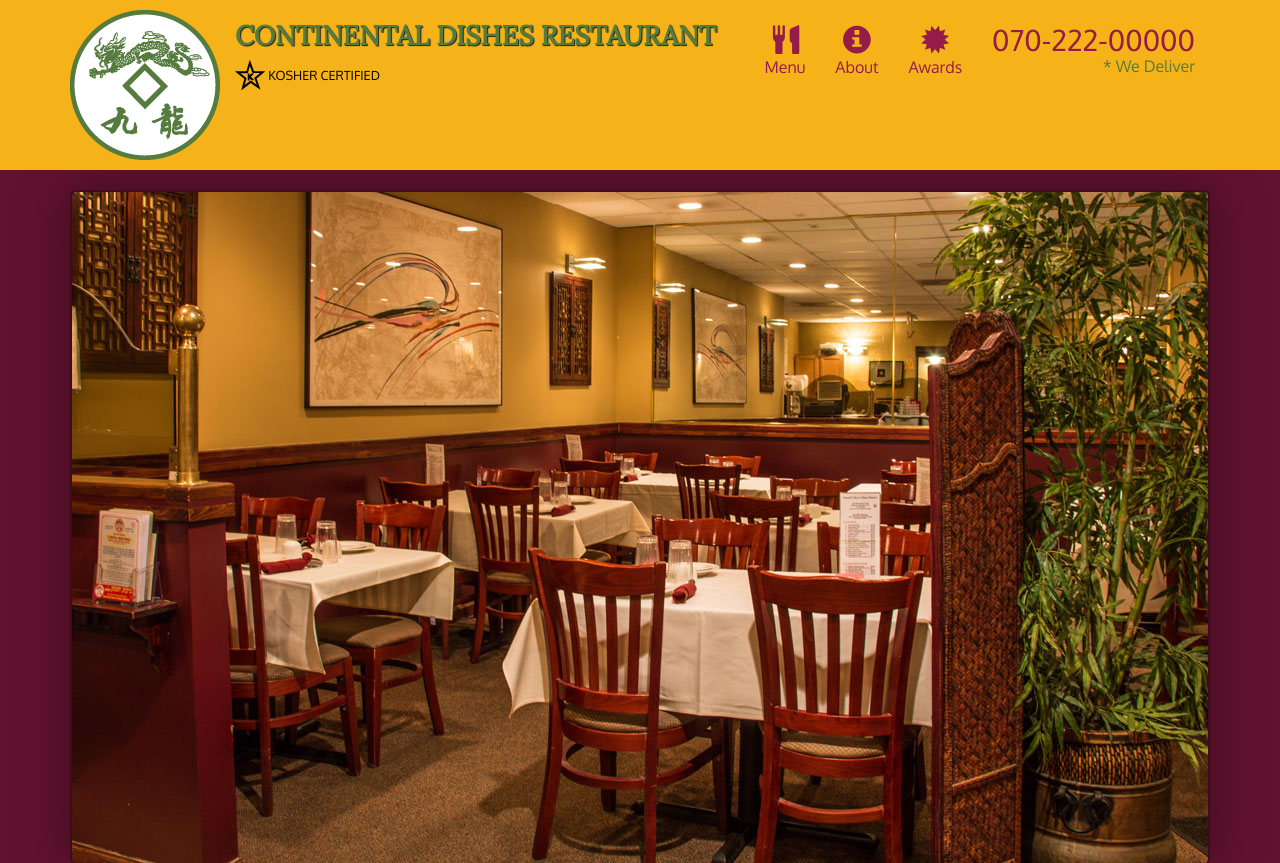
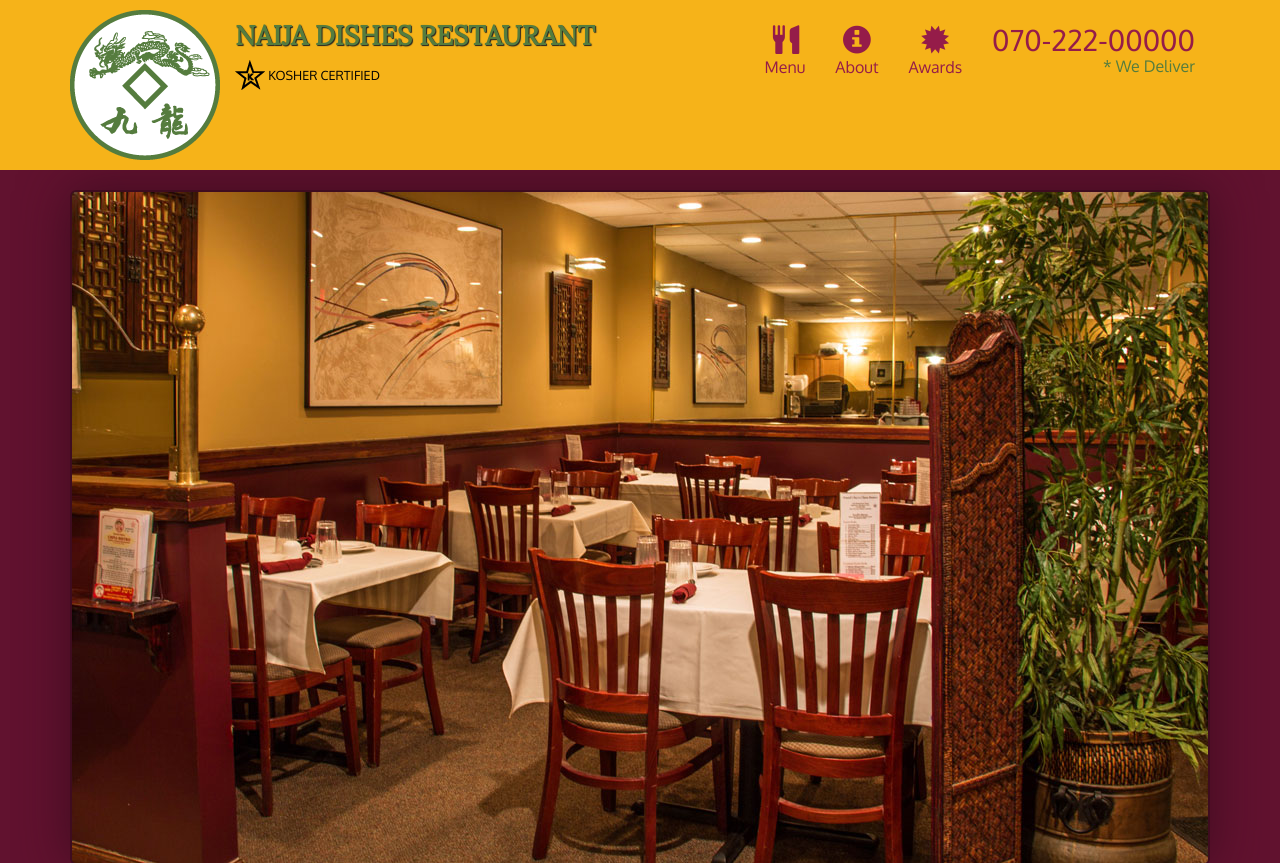
Before and after one commit to muhammadkamaluddeen/restaurant, a plain HTML site: page index.html in a window 1280 px wide. Shown: the top 863 px of the page. Drawn offline with Linux system fonts and the light colour scheme.

Commit message:
update html

```diff
--- a/index.html
+++ b/index.html
@@ -4,7 +4,7 @@
     <meta charset="utf-8">
     <meta http-equiv="X-UA-Compatible" content="IE=edge">
     <meta name="viewport" content="width=device-width, initial-scale=1">
-    <title>9ja Dishes Restaurant</title>
+    <title>Naija Dishes Restaurant</title>
     <link rel="stylesheet" href="css/bootstrap.min.css">
     <link rel="stylesheet" href="css/styles.css">
     <link href='https://fonts.googleapis.com/css?family=Oxygen:400,300,700' rel='stylesheet' type='text/css'>
@@ -20,7 +20,7 @@
           </a>
 
           <div class="navbar-brand">
-            <a href="index.html"><h1>Continental Dishes Restaurant</h1></a>
+            <a href="index.html"><h1>Naija Dishes Restaurant</h1></a>
             <p>
               <img src="images/star-k-logo.png" alt="Kosher certification">
               <span>Kosher Certified</span>
```
